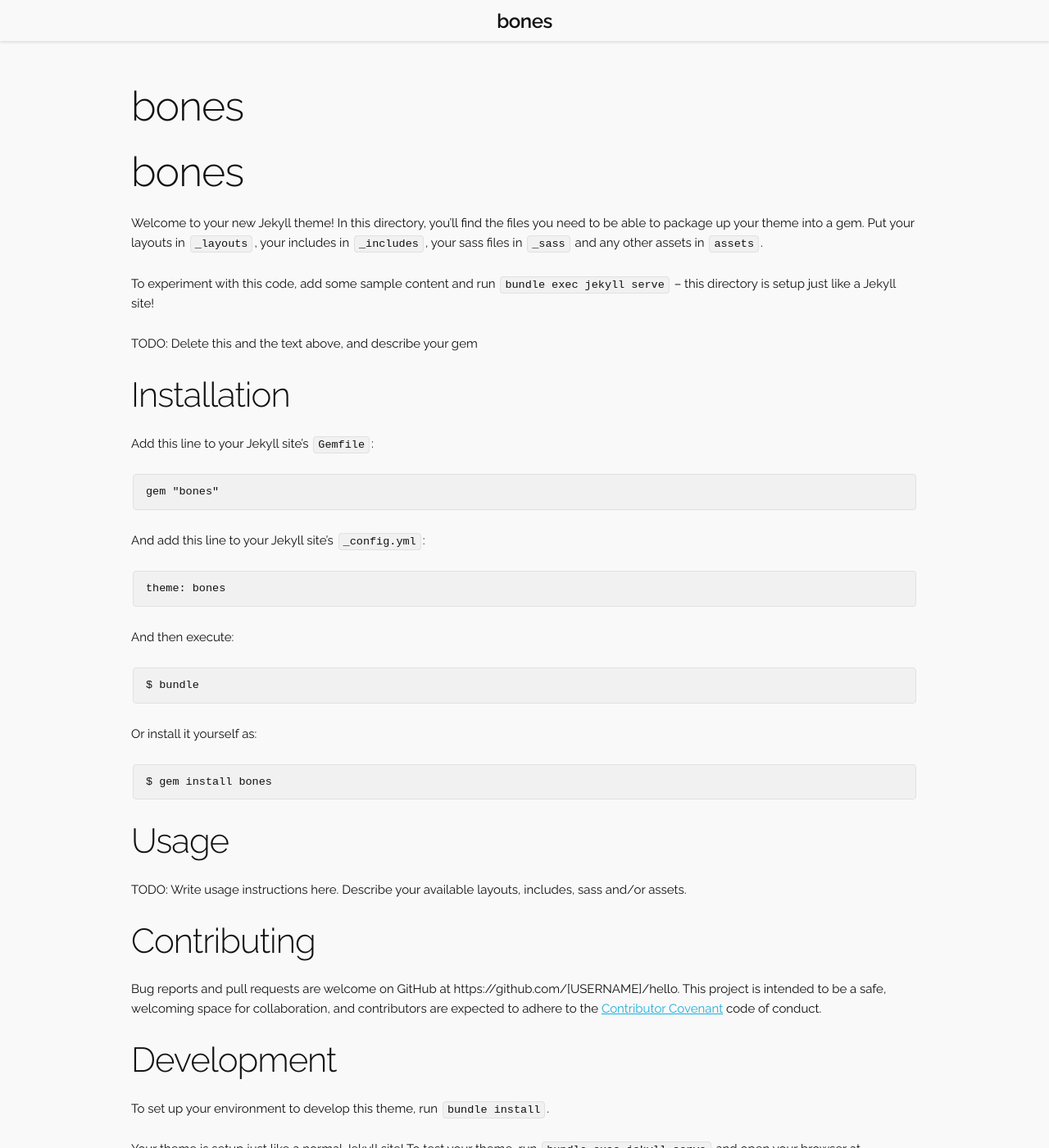
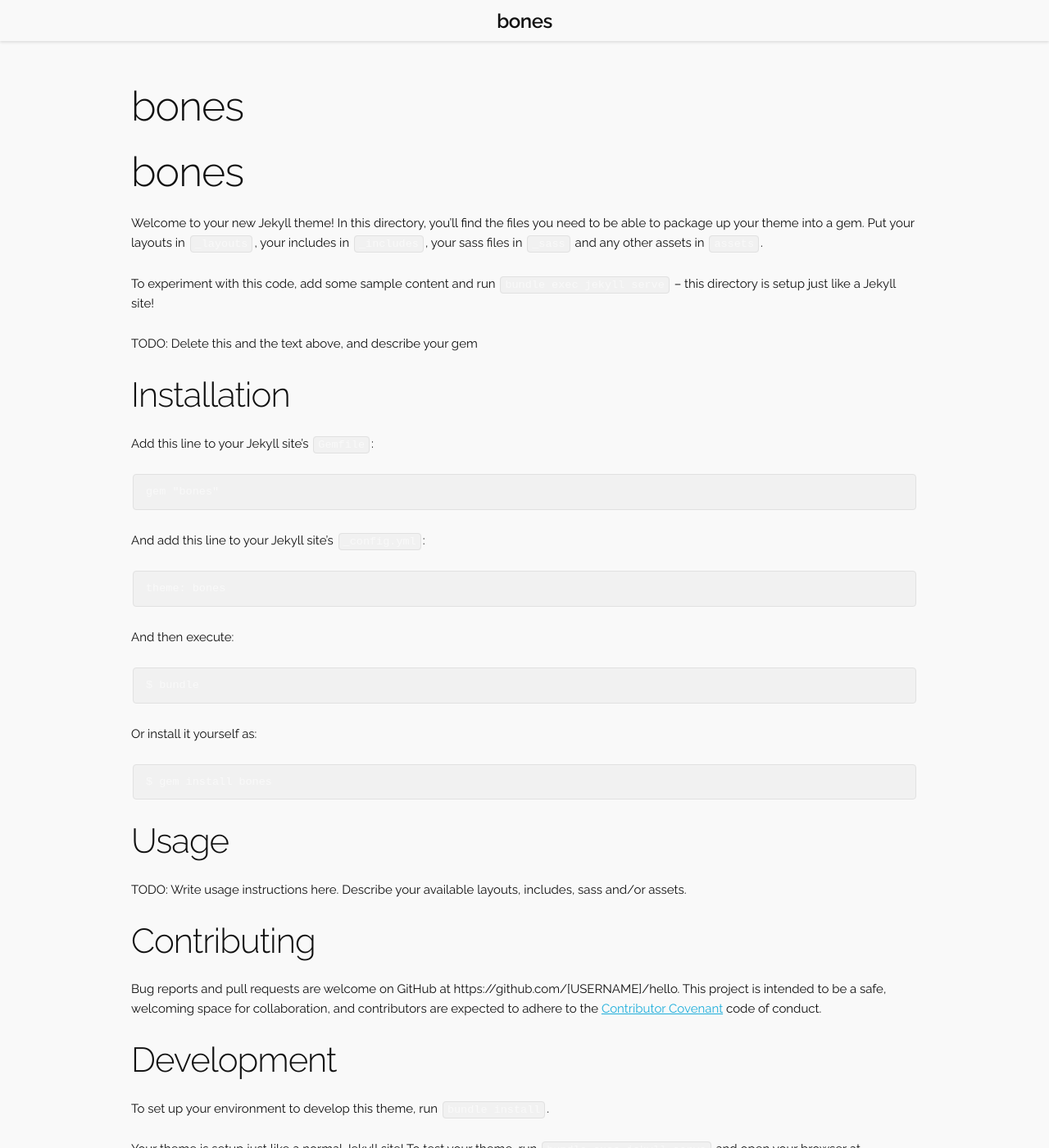
Before and after one commit to cyanicdev/bones, a Jekyll site: the page built from README.md, in a window 1280 px wide and 1400 px high. Shown: the whole window at 82% size. Built offline with Jekyll 4.4.1, drawn with Linux system fonts in a browser that asks for light colours; our own code applies the rules of GitHub Pages for plain Markdown files.

Commit message:
thanks @mitchpk for the suggestion

```diff
--- a/assets/css/dark.css
+++ b/assets/css/dark.css
@@ -23,3 +23,7 @@ body, .dark {
 	background-color: var(--site-bgcolor, #f9f9f9);
 	color: var(--site-color, #111);
 }
+
+code {
+	color: var(--site-bgcolor, #f9f9f9);
+}
```
